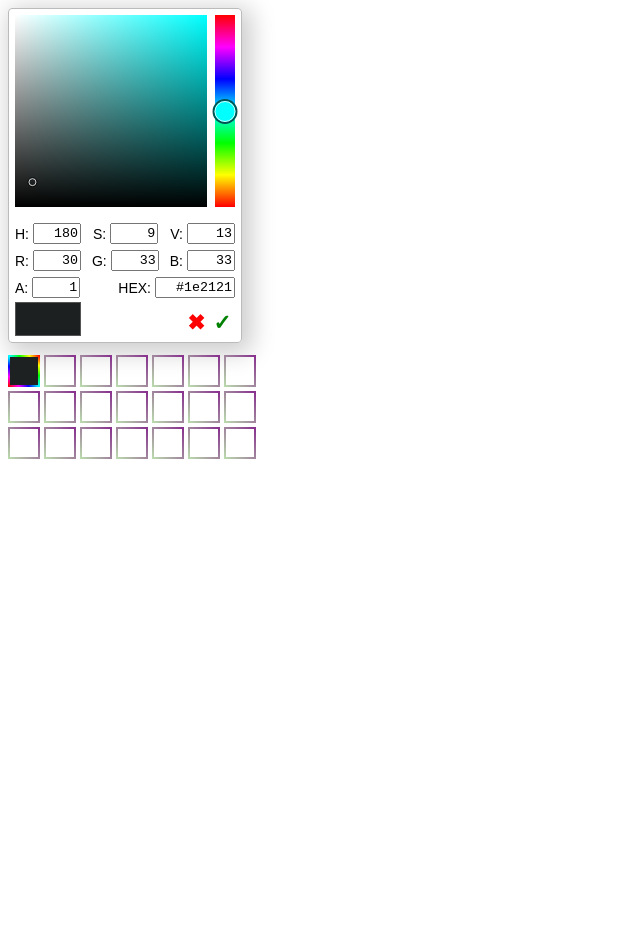
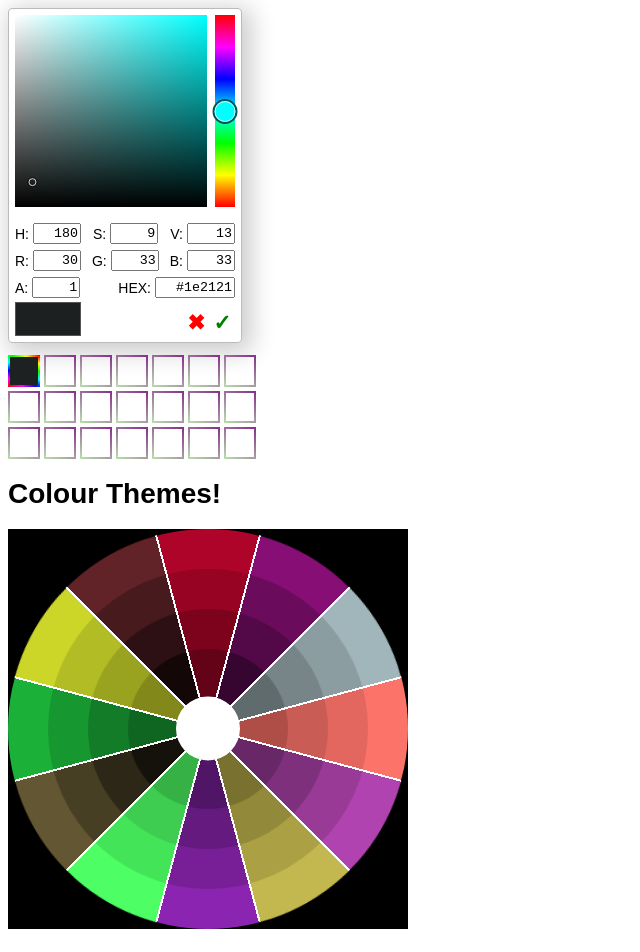
Before and after one commit to saaratrix/color-scheme-helper, a Svelte app: page / in a window 1280 px wide. Shown: the top 952 px of the page, without its empty margins (0-640 px from the left). Before the commit the page ends 800 px from the top, so only its background shows below. Built offline with nearby package versions, Linux system fonts and the light colour scheme.

Commit message:
Added the start of the colour circles for primary, secondary and tertiary colours.

```diff
--- a/src/App.svelte
+++ b/src/App.svelte
@@ -4,6 +4,7 @@
   import type { ColorSwatchColorChangedEvent } from './color-swatch/color-swatch-events';
   import ColorSwatch from "./color-swatch/ColorSwatch.svelte";
   import type { NuuColorSelectorEvents } from './color-selector/models/events/nuu-color-selector-events';
+  import ColorThemer from "./complementary-colours/ColorThemer.svelte";
 
   isDraggingColor.subscribe((value) => {
     if (value) {
@@ -35,6 +36,9 @@
     <ColorSelector bind:color={currentColor} on:colorPicked={onColorPicked} />
   </div>
   <div class="color-swatch-wrapper">
-    <ColorSwatch on:colorChanged={onColorChanged} bind:pickedColor={pickedColor}></ColorSwatch>
+    <ColorSwatch on:colorChanged={onColorChanged} bind:pickedColor={pickedColor} />
+  </div>
+  <div class="related-colours-wrapper">
+    <ColorThemer />
   </div>
 </main>
--- a/src/color-selector/helpers/color-space-helpers.ts
+++ b/src/color-selector/helpers/color-space-helpers.ts
@@ -78,7 +78,7 @@ export function rgbToHex(red: number, green: number, blue: number): string {
  * @param truncateFullAlpha If true then the alpha part will be removed if alpha === 255 (ff) so it's just #123456 instead of #123456ff.
  */
 export function rgbaToHex(red: number, green: number, blue: number, alpha: number, truncateFullAlpha: boolean): string {
-  // We floor the alpha rounding so that if it's 0.99 it's still 245.
+  // We floor the alpha rounding so that if it's 0.99 it's still 254.
   alpha = Math.floor(alpha * 255);
 
   let hex = rgbToHex(red, green, blue);
--- a/src/color-swatch/ColorSwatch.svelte
+++ b/src/color-swatch/ColorSwatch.svelte
@@ -80,7 +80,7 @@
     }
 
     colors[currentIndex] = pickedColor;
-    // Reset the picked color so it can be set the same value since Svelte doesn't like to emit same event.
+    // Reset the picked color, so it can be set the same value since Svelte doesn't like to emit same event.
     pickedColor = "";
   }
 </script>
--- /dev/null
+++ b/src/complementary-colours/ColorCircle.svelte
@@ -0,0 +1,82 @@
+<script lang="ts">
+  import ColorCircleGroup from "./ColorCircleGroup.svelte";
+  import { rgbToHSV } from '../color-selector/helpers/color-space-helpers';
+
+  export let width: string = '';
+  export let height: string = '';
+
+  let groups = []
+  for (let i = 0; i < 12; i++) {
+    groups.push(createGroup(i));
+  }
+
+  function createGroup(index: number) {
+    const degrees = index * 30;
+
+    const r = Math.round(Math.random() * 255);
+    const g = Math.round(Math.random() * 255);
+    const b = Math.round(Math.random() * 255);
+
+    const hsv = rgbToHSV(r, g, b);
+
+    return {
+      degrees,
+      hsv,
+    };
+  }
+</script>
+<style lang="scss">
+  .circle-container {
+    position: relative;
+  }
+
+  .outline-circle {
+    position: absolute;
+    width: 100%;
+    height: 100%;
+
+    //background-color: pink;
+    clip-path: circle(50% at 50% 50%);
+    pointer-events: none;
+  }
+
+  .outline-circle-angle-lines {
+    position: absolute;
+    width: 100%;
+    height: 100%;
+
+    --border-color: white;
+    --lg: transparent calc(50% - 1px), var(--border-color) calc(50% - 1px) calc(50% + 1px), transparent calc(50% + 1px);
+
+    // Offsetted by 15 degrees since the sector at for example 0 degrees arcs 15 degrees up and 15 degrees down.
+    background: linear-gradient(165deg, var(--lg)),
+                linear-gradient(135deg, var(--lg)),
+                linear-gradient(105deg, var(--lg)),
+                linear-gradient(75deg, var(--lg)),
+                linear-gradient(45deg, var(--lg)),
+                linear-gradient(15deg, var(--lg));
+  }
+
+  .main-circle {
+    position: absolute;
+    width: 100%;
+    height: 100%;
+    background-color: white;
+
+    clip-path: circle(8% at 50% 50%);
+  }
+
+</style>
+
+<div class="circle-container" style="background-color: black; width: {width}; height: {height};">
+  {#each groups as group}
+    <ColorCircleGroup rotation="{group.degrees}" hsv="{group.hsv}"></ColorCircleGroup>
+  {/each}
+
+
+  <div class="outline-circle">
+    <div class="outline-circle-angle-lines"></div>
+    <div class="outline-circle-round-lines"></div>
+  </div>
+  <div class="main-circle"></div>
+</div>
--- /dev/null
+++ b/src/complementary-colours/ColorCircleGroup.svelte
@@ -0,0 +1,68 @@
+<script lang="ts">
+  import type { ColorHSV } from '../color-selector/models/colors/color-hsv';
+  import { hsvToCSS } from '../color-selector/helpers/color-space-helpers';
+
+  export let rotation: number = 0;
+  export let hsv: ColorHSV = { value: 0.5, hue: 0, saturation: 0 };
+
+  let circle1: string = '';
+  let circle2: string = '';
+  let circle3: string = '';
+  let circle4: string = '';
+
+  $: hsv, onColorChanged();
+
+  function onColorChanged() {
+    circle1 = hsvToCSS(hsv.hue, hsv.saturation, hsv.value);
+    circle2 = hsvToCSS(hsv.hue, hsv.saturation, hsv.value - 0.1);
+    circle3 = hsvToCSS(hsv.hue, hsv.saturation, hsv.value - 0.2);
+    circle4 = hsvToCSS(hsv.hue, hsv.saturation, hsv.value - 0.3);
+  }
+
+</script>
+<style lang="scss">
+  .circle-group {
+    position: absolute;
+    width: 100%;
+    height: 100%;
+
+    clip-path: polygon(50% 50%, 100% 63.5%, 100% 36.5%, 50% 50%);
+  }
+
+  .circle {
+    position: absolute;
+    width: 100%;
+    height: 100%;
+
+    &:hover {
+      background-color: grey !important;
+    }
+  }
+
+  .circle-1 {
+    position: absolute;
+    clip-path: circle(50% at 50% 50%);
+  }
+
+  .circle-2 {
+    position: absolute;
+    clip-path: circle(40% at 50% 50%);
+  }
+
+  .circle-3 {
+    position: absolute;
+    clip-path: circle(30% at 50% 50%);
+  }
+
+  .circle-4 {
+    position: absolute;
+    clip-path: circle(20% at 50% 50%);
+  }
+</style>
+<!-- translateZ() because of firefox, 180deg doesn't render otherwise. -->
+<div class="circle-group" style="transform: rotate({ rotation }deg) translateZ(0.0001px);">
+  <div class="circle circle-1" style="background-color: {circle1}"></div>
+  <div class="circle circle-2" style="background-color: {circle2}"></div>
+  <div class="circle circle-3" style="background-color: {circle3}"></div>
+  <div class="circle circle-4" style="background-color: {circle4}"></div>
+</div>
--- /dev/null
+++ b/src/complementary-colours/ColorThemer.svelte
@@ -0,0 +1,11 @@
+<script lang="ts">
+  import ColorCircle from "./ColorCircle.svelte";
+</script>
+<style lang="scss">
+</style>
+
+<div class="complentary-colours">
+  <h1>Colour Themes!</h1>
+
+  <ColorCircle width="{'400px'}" height="{'400px'}" />
+</div>
```
